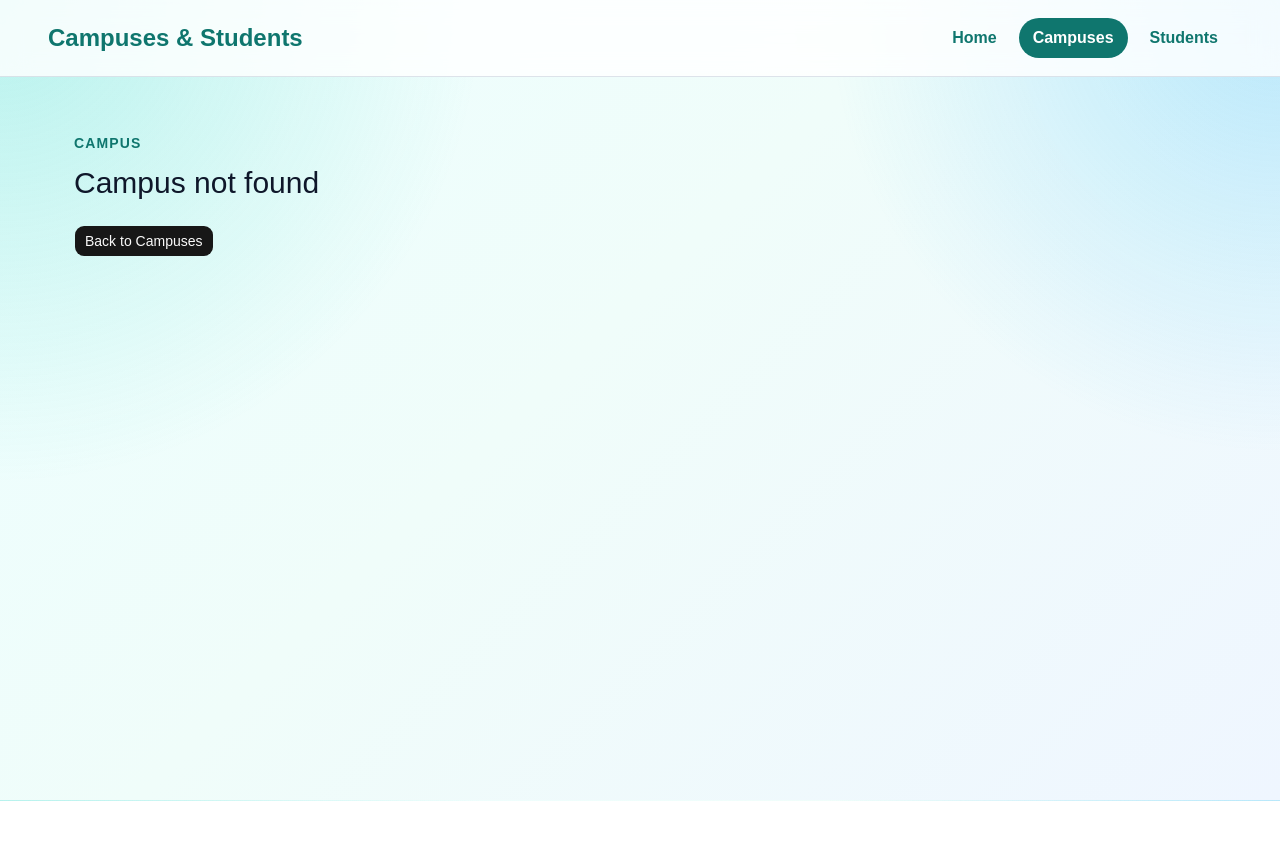
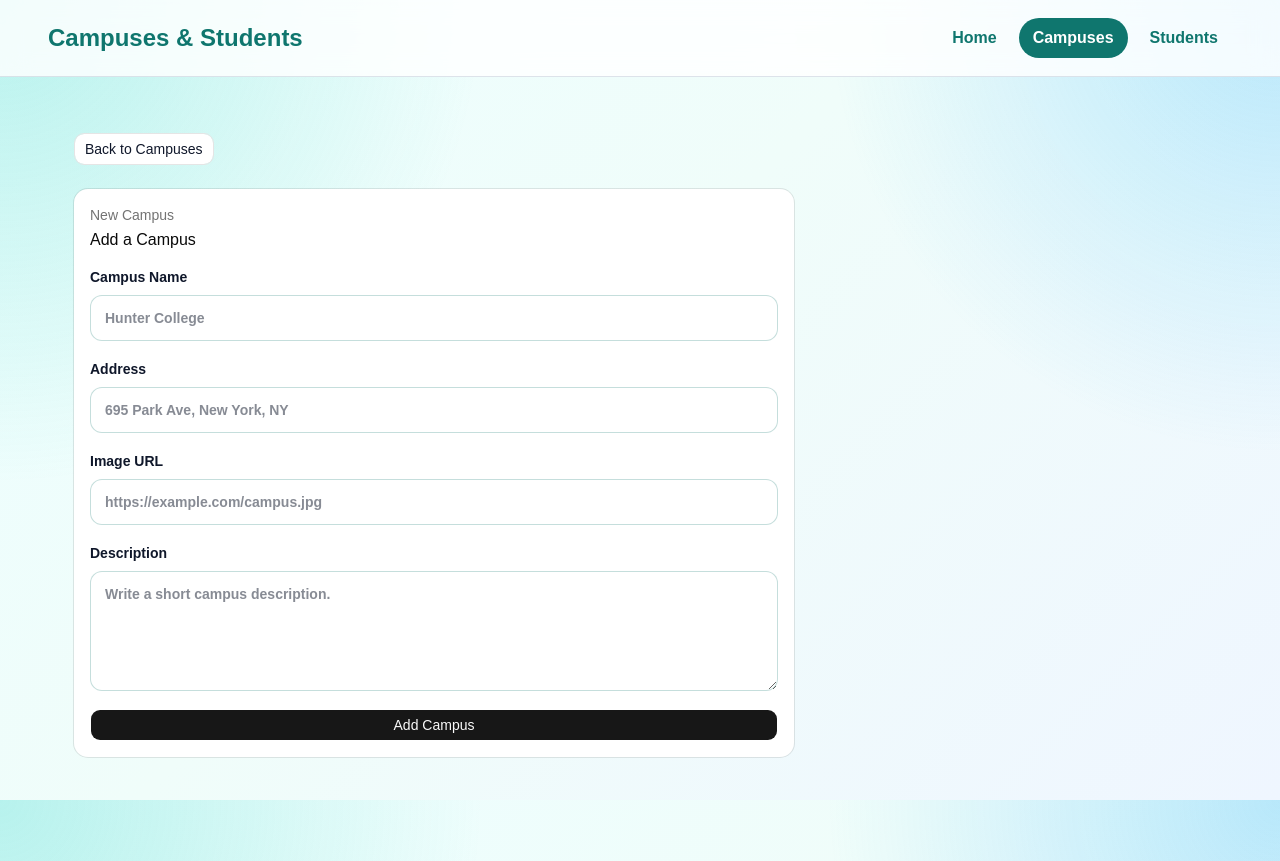
Before and after one commit to taizhenC/Final-Project_Fullstack-CRUD, a React (Vite) app in the folder my-app/: page /campuses/new in a window 1280 px wide. Before the commit this address had no page. Before the commit the page ends 801 px from the top, so only its background shows below. Built offline with nearby package versions, Linux system fonts and the light colour scheme.

Commit message:
Add campus form page

```diff
--- a/my-app/src/App.css
+++ b/my-app/src/App.css
@@ -193,3 +193,53 @@ body {
 .student-card {
   min-height: 180px;
 }
+
+.page-actions {
+  margin-bottom: 24px;
+}
+
+.form-card {
+  max-width: 720px;
+  margin-top: 24px;
+}
+
+.app-form {
+  display: flex;
+  flex-direction: column;
+  gap: 18px;
+}
+
+.app-form label {
+  display: flex;
+  flex-direction: column;
+  gap: 8px;
+  color: #0f172a;
+  font-weight: 600;
+}
+
+.app-form input,
+.app-form textarea {
+  width: 100%;
+  border: 1px solid rgba(15, 118, 110, 0.24);
+  border-radius: 12px;
+  padding: 12px 14px;
+  font: inherit;
+  background: white;
+}
+
+.app-form textarea {
+  min-height: 120px;
+  resize: vertical;
+}
+
+.app-form input:focus,
+.app-form textarea:focus {
+  outline: 2px solid rgba(20, 184, 166, 0.32);
+  border-color: #0f766e;
+}
+
+.error-message {
+  margin: 0;
+  color: #dc2626;
+  font-weight: 600;
+}
--- a/my-app/src/App.tsx
+++ b/my-app/src/App.tsx
@@ -5,6 +5,7 @@ import StudentsPage from '@/pages/StudentsPage'
 import NotFoundPage from '@/pages/NotFoundPage'
 import CampusDetailPage from '@/pages/CampusDetailPage'
 import StudentDetailPage from '@/pages/StudentDetailPage'
+import AddCampusPage from '@/pages/AddCampusPage'
 import './App.css'
 
 function App() {
@@ -25,9 +26,11 @@ function App() {
           <Route path="/" element={<HomePage />} />
           <Route path="/campuses" element={<CampusesPage />} />
           <Route path="/campuses/:id" element={<CampusDetailPage />} />
+          <Route path="/campuses/new" element={<AddCampusPage />} />
           <Route path="/students" element={<StudentsPage />} />
           <Route path="/students/:id" element={<StudentDetailPage />} />
           <Route path="*" element={<NotFoundPage />} />
+
         </Routes>
       </main >
     </>
--- /dev/null
+++ b/my-app/src/pages/AddCampusPage.tsx
@@ -0,0 +1,109 @@
+import { useState } from 'react'
+import type { FormEvent } from 'react'
+import { Link } from 'react-router-dom'
+import { Button } from '@/components/ui/button'
+import {
+    Card,
+    CardContent,
+    CardDescription,
+    CardHeader,
+    CardTitle,
+} from '@/components/ui/card'
+
+function AddCampusPage() {
+    const [name, setName] = useState('')
+    const [address, setAddress] = useState('')
+    const [imageUrl, setImageUrl] = useState('')
+    const [description, setDescription] = useState('')
+    const [errorMessage, setErrorMessage] = useState('')
+
+    function handleSubmit(event: FormEvent<HTMLFormElement>) {
+        event.preventDefault()
+        setErrorMessage('')
+
+        if (!name.trim() || !address.trim() || !description.trim()) {
+            setErrorMessage('Please fill out name, address, and description.')
+            return
+        }
+
+        const newCampus = {
+            name: name.trim(),
+            address: address.trim(),
+            imageUrl: imageUrl.trim(),
+            description: description.trim(),
+        }
+
+        console.log('New campus:', newCampus)
+        setErrorMessage('')
+        alert('Campus form submitted. Backend connection will be added later.')
+
+        setName('')
+        setAddress('')
+        setImageUrl('')
+        setDescription('')
+    }
+
+    return (
+        <div className="content-section">
+            <Button asChild variant="outline">
+                <Link to="/campuses">Back to Campuses</Link>
+            </Button>
+
+            <Card className="form-card">
+                <CardHeader>
+                    <CardDescription>New Campus</CardDescription>
+                    <CardTitle>Add a Campus</CardTitle>
+                </CardHeader>
+
+                <CardContent>
+                    <form className="app-form" onSubmit={handleSubmit}>
+                        <label>
+                            Campus Name
+                            <input
+                                type="text"
+                                value={name}
+                                onChange={(event) => setName(event.target.value)}
+                                placeholder="Hunter College"
+                            />
+                        </label>
+
+                        <label>
+                            Address
+                            <input
+                                type="text"
+                                value={address}
+                                onChange={(event) => setAddress(event.target.value)}
+                                placeholder="695 Park Ave, New York, NY"
+                            />
+                        </label>
+
+                        <label>
+                            Image URL
+                            <input
+                                type="url"
+                                value={imageUrl}
+                                onChange={(event) => setImageUrl(event.target.value)}
+                                placeholder="https://example.com/campus.jpg"
+                            />
+                        </label>
+
+                        <label>
+                            Description
+                            <textarea
+                                value={description}
+                                onChange={(event) => setDescription(event.target.value)}
+                                placeholder="Write a short campus description."
+                            />
+                        </label>
+
+                        {errorMessage && <p className="error-message">{errorMessage}</p>}
+
+                        <Button type="submit">Add Campus</Button>
+                    </form>
+                </CardContent>
+            </Card>
+        </div>
+    )
+}
+
+export default AddCampusPage
--- a/my-app/src/pages/CampusesPage.tsx
+++ b/my-app/src/pages/CampusesPage.tsx
@@ -1,5 +1,7 @@
 import CampusCard from '@/components/CampusCard'
 import { campuses } from '@/data/mockData'
+import { Link } from 'react-router-dom'
+import { Button } from '@/components/ui/button'
 
 function CampusesPage() {
     return (
@@ -7,6 +9,12 @@ function CampusesPage() {
             <div className="section-heading">
                 <p>Campuses</p>
                 <h2>Campus directory</h2>
+            </div>
+
+            <div className="page-actions">
+                <Button asChild>
+                    <Link to="/campuses/new">Add Campus</Link>
+                </Button>
             </div>
 
             <div className="card-grid">
```
